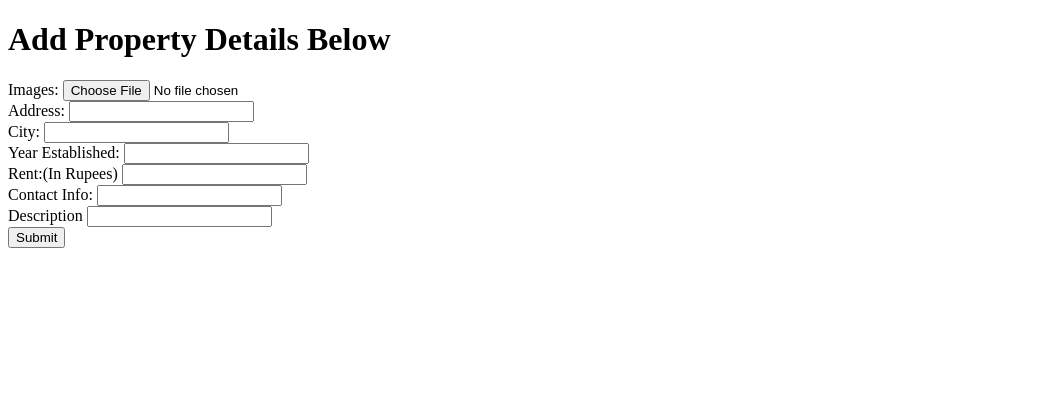
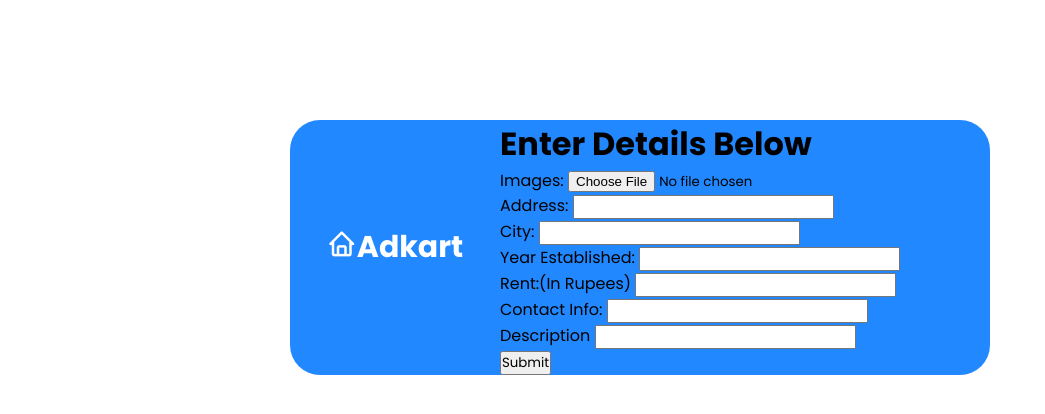
Before and after one commit to A-maan18/Adkart, a plain HTML site: page form/index1.html in a window 1280 px wide. Shown: the whole page, without its empty margins (0-1045 px from the left). Drawn offline with nearby package versions, Linux system fonts and the light colour scheme.

Commit message:
Updated form index

```diff
--- a/form/index1.html
+++ b/form/index1.html
@@ -4,11 +4,20 @@
     <meta charset="UTF-8">
     <meta http-equiv="X-UA-Compatible" content="IE=edge">
     <meta name="viewport" content="width=device-width, initial-scale=1.0">
+
+    <link rel="stylesheet" href="styles\styles.css">
+    <link rel="stylesheet" href="https://cdn.jsdelivr.net/npm/boxicons@latest/css/boxicons.min.css">
+
     <title>Add-Property</title>
 </head>
 <body>
-    <h1>Add Property Details Below</h1>
-    <form action="">
+  <div class="form">
+    <div class="left">
+      <a href="index.html" class="logo"><i class='bx bx-home'></i>Adkart</a>
+    </div>
+    <div class="details">
+     <h1>Enter Details Below</h1>
+     <form action="">
         <div>
             <label for="images">Images:</label>
             <input type="file" name="images" required="true">
@@ -39,5 +48,7 @@
         </div>
         <button type="submit">Submit</button>
     </form>
+    </div>
+  </div>
 </body>
 </html>
```
